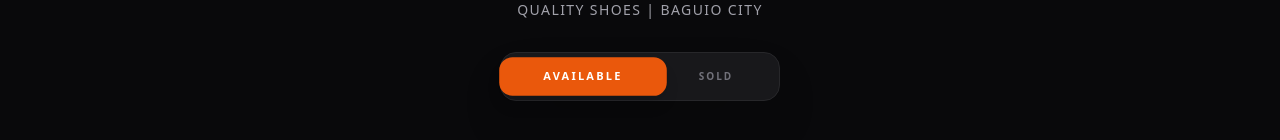
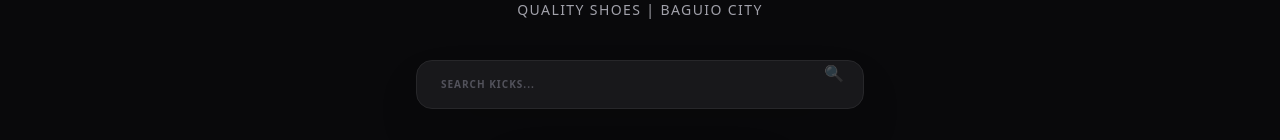
Before and after one commit to sisonSIT-dStudent/paulo, a React (Vite) app: page / in a window 1280 px wide. Shown: the part 148-288 px from the top of the page. Built offline with nearby package versions, Linux system fonts and the light colour scheme.

Commit message:
updated the shoe catalog

```diff
--- a/index.html
+++ b/index.html
@@ -2,13 +2,29 @@
 <html lang="en">
 <head>
     <meta charset="UTF-8" />
-    <meta name="viewport" content="width=device-width, initial-scale=1.0, maximum-scale=1.0, user-scalable=no" />
-    <title>PJ'S SHOES | Baguio City</title>
+    <meta name="viewport" content="width=device-width, initial-scale=1.0, maximum-scale=1.0, user-scalable=no, viewport-fit=cover" />
+
+    <title>PJ'S SHOES | Baguio City </title>
+
     <link rel="icon" type="image/png" href="/shoe%20logo.png" />
-    <script src="https://cdn.tailwindcss.com"></script>
+
+    <meta name="apple-mobile-web-app-capable" content="yes">
+    <meta name="apple-mobile-web-app-status-bar-style" content="black-translucent">
+    <meta name="theme-color" content="#000000"> <script src="https://cdn.tailwindcss.com"></script>
+
+    <style>
+
+        html, body {
+            height: 100%;
+            margin: 0;
+            padding: 0;
+            overflow-x: hidden;
+            -webkit-tap-highlight-color: transparent;
+        }
+    </style>
 </head>
-<body>
-    <div id="root"></div>
+<body class="bg-black text-white font-sans selection:bg-orange-500 selection:text-white">
+    <div id="root" class="min-h-screen"></div>
     <script type="module" src="/src/main.tsx"></script>
 </body>
 </html>
--- a/src/App.tsx
+++ b/src/App.tsx
@@ -68,7 +68,15 @@ export default function App() {
   const [selectedShoe, setSelectedShoe] = useState<Shoe | null>(null);
   const [currentSlide, setCurrentSlide] = useState(0);
 
-  const filteredShoes = SHOE_DATA.filter(shoe => shoe.status === filter);
+  // 1. ADDED SEARCH STATE
+  const [searchTerm, setSearchTerm] = useState("");
+
+  // 2. UPDATED LOGIC (Filters by Status AND Search Term)
+  const filteredShoes = SHOE_DATA.filter(shoe => {
+    const matchesStatus = shoe.status === filter;
+    const matchesSearch = shoe.model.toLowerCase().includes(searchTerm.toLowerCase());
+    return matchesStatus && matchesSearch;
+  });
 
   const openShowcase = (shoe: Shoe) => {
     setSelectedShoe(shoe);
@@ -88,6 +96,18 @@ export default function App() {
             Quality shoes | Baguio City
           </p>
 
+          {/* 3. SEARCH BAR (Matches your existing UI perfectly) */}
+          <div className="w-full max-w-md mt-10 relative">
+            <input
+              type="text"
+              placeholder="SEARCH KICKS..."
+              className="w-full bg-zinc-900 border border-zinc-800 focus:border-orange-500/50 rounded-2xl py-4 px-6 outline-none transition-all duration-300 text-[10px] font-black tracking-widest uppercase placeholder:text-zinc-600 focus:bg-zinc-900/80 shadow-2xl"
+              value={searchTerm}
+              onChange={(e) => setSearchTerm(e.target.value)}
+            />
+            <span className="absolute right-5 top-1/2 -translate-y-1/2 opacity-30">🔍</span>
+          </div>
+
           <div className="flex bg-zinc-900 p-1.5 rounded-2xl border border-zinc-800 mt-8 shadow-2xl">
              {['available', 'sold'].map((tab) => (
               <button
@@ -103,7 +123,9 @@ export default function App() {
         </header>
 
         <main className="max-w-5xl mx-auto grid grid-cols-2 md:grid-cols-4 gap-6">
-          {filteredShoes.map((shoe) => (
+          {/* 4. CHANGED: Now mapping the 'filteredShoes' instead of just 'SHOE_DATA' */}
+          {filteredShoes.length > 0 ? (
+            filteredShoes.map((shoe) => (
               <div key={shoe.id} className="group bg-zinc-900 border border-zinc-800 rounded-2xl overflow-hidden transition-all duration-500 hover:border-orange-500/50 cursor-pointer" onClick={() => openShowcase(shoe)}>
                 <div className="relative overflow-hidden aspect-[4/5]">
                   <img
@@ -133,7 +155,12 @@ export default function App() {
                   </button>
                 </div>
               </div>
-          ))}
+            ))
+          ) : (
+            <div className="col-span-full py-20 text-center">
+               <p className="text-zinc-600 font-black uppercase tracking-[0.3em] text-[10px]">No results for "{searchTerm}"</p>
+            </div>
+          )}
         </main>
 
         {selectedShoe && (
@@ -168,7 +195,6 @@ export default function App() {
 
                   {selectedShoe.media.length > 1 && (
                     <>
-                      {/* Left Arrow Button */}
                       <button
                         onClick={(e) => { e.stopPropagation(); setCurrentSlide(prev => (prev > 0 ? prev - 1 : selectedShoe.media.length - 1))}}
                         className="absolute left-4 top-1/2 -translate-y-1/2 bg-white/10 hover:bg-orange-600/30 p-2.5 rounded-full backdrop-blur-md transition-all z-10 flex items-center justify-center group"
@@ -178,7 +204,6 @@ export default function App() {
                         </svg>
                       </button>
 
-                      {/* Right Arrow Button */}
                       <button
                         onClick={(e) => { e.stopPropagation(); setCurrentSlide(prev => (prev < selectedShoe.media.length - 1 ? prev + 1 : 0))}}
                         className="absolute right-4 top-1/2 -translate-y-1/2 bg-white/10 hover:bg-orange-600/30 p-2.5 rounded-full backdrop-blur-md transition-all z-10 flex items-center justify-center group"
```
Lines whose indentation alone changed are shown as unchanged.
